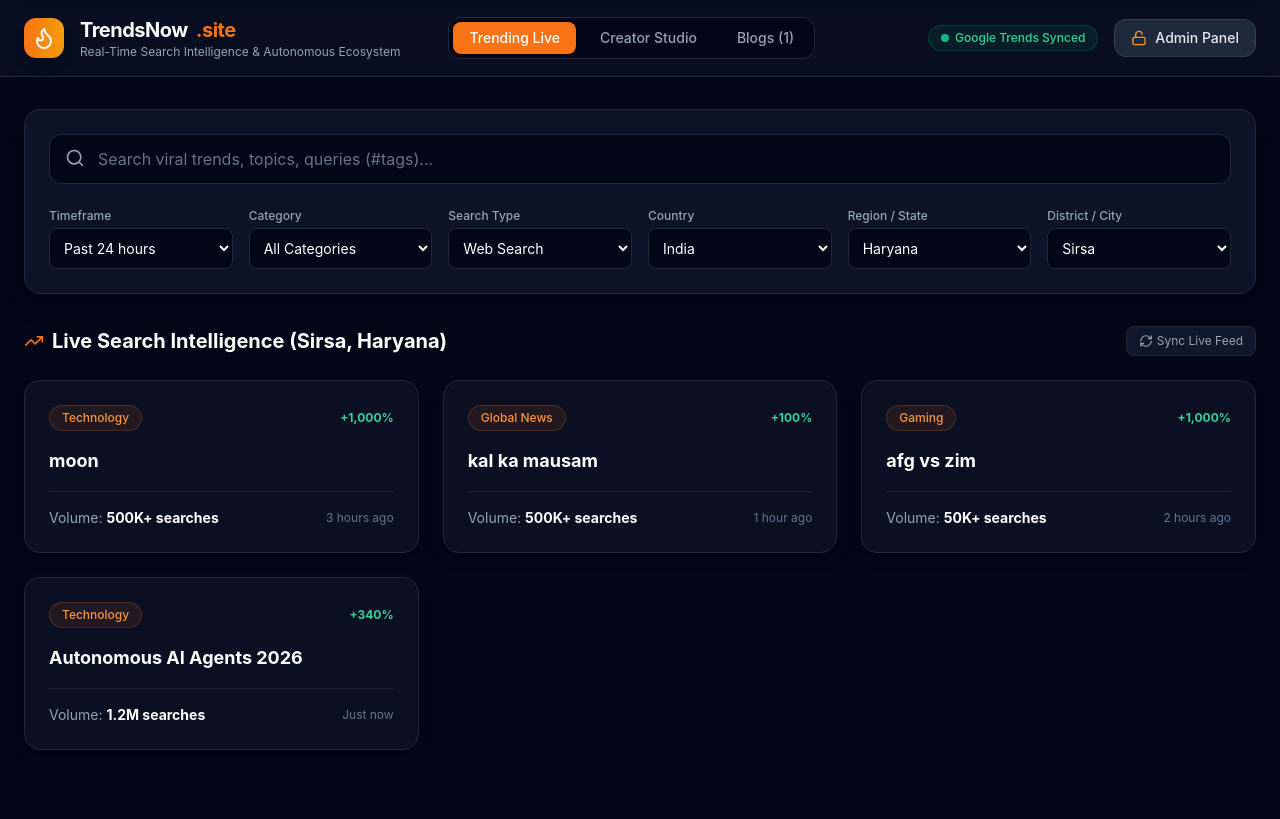
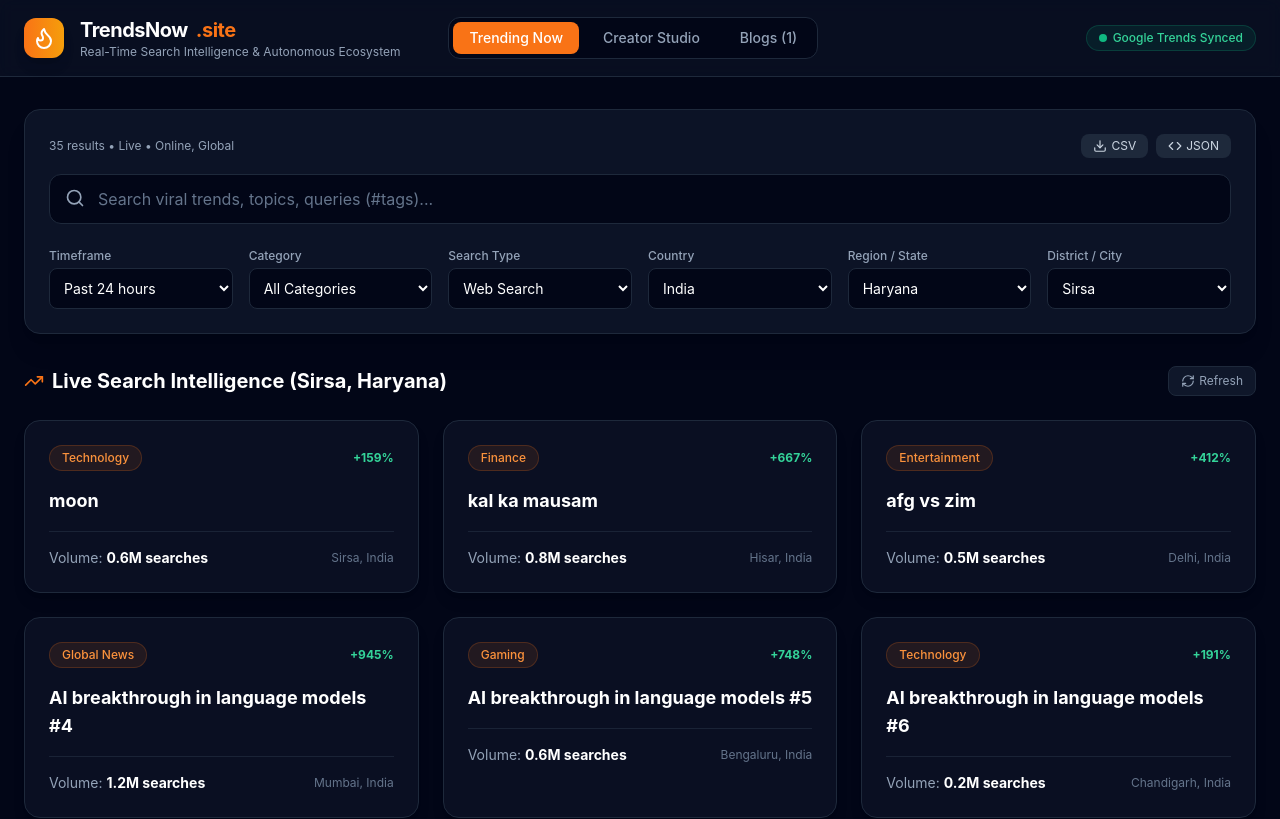
Before and after one commit to sachininsan2015-ops/TrendsNow, a React (Vite) app: page / in a window 1280 px wide. Shown: the top 819 px of the page. Built offline with nearby package versions, Linux system fonts and the light colour scheme.

Commit message:
Update App.tsx

```diff
--- a/src/App.tsx
+++ b/src/App.tsx
@@ -1,5 +1,5 @@
-import React, { useState } from 'react';
-import { Search, TrendingUp, Flame, Unlock, LayoutDashboard, Sparkles, X, PlusCircle, RefreshCw, FileText } from 'lucide-react';
+import React, { useState, useEffect } from 'react';
+import { Search, TrendingUp, Flame, Unlock, LayoutDashboard, Sparkles, X, PlusCircle, RefreshCw, FileText, Download, Code } from 'lucide-react';
 
 export default function App() {
   const [activeTab, setActiveTab] = useState<'trends' | 'creator' | 'blogs'>('trends');
@@ -12,10 +12,19 @@ export default function App() {
   const [selectedCity, setSelectedCity] = useState('Sirsa');
   const [searchType, setSearchType] = useState('Web Search');
 
+  // Secure Admin State (Accessible only via ?admin=true & authorized admin login)
   const [isAdminOpen, setIsAdminOpen] = useState(false);
+  const [adminEmail, setAdminEmail] = useState('');
   const [adminPasscode, setAdminPasscode] = useState('');
   const [isAdminAuthenticated, setIsAdminAuthenticated] = useState(false);
   const [loginError, setLoginError] = useState(false);
+
+  useEffect(() => {
+    const params = new URLSearchParams(window.location.search);
+    if (params.get('admin') === 'true') {
+      setIsAdminOpen(true);
+    }
+  }, []);
 
   const [creatorTopic, setCreatorTopic] = useState('');
   const [creatorDuration, setCreatorDuration] = useState('60 seconds');
@@ -37,16 +46,30 @@ export default function App() {
   const [newBlogCategory, setNewBlogCategory] = useState('Technology');
   const [newBlogContent, setNewBlogContent] = useState('');
 
-  const [trends, setTrends] = useState([
-    { id: 1, title: "moon", category: "Technology", volume: "500K+ searches", growth: "+1,000%", time: "3 hours ago", location: "Sirsa, Haryana, India" },
-    { id: 2, title: "kal ka mausam", category: "Global News", volume: "500K+ searches", growth: "+100%", time: "1 hour ago", location: "Sirsa, Haryana, India" },
-    { id: 3, title: "afg vs zim", category: "Gaming", volume: "50K+ searches", growth: "+1,000%", time: "2 hours ago", location: "Sirsa, Haryana, India" },
-    { id: 4, title: "Autonomous AI Agents 2026", category: "Technology", volume: "1.2M searches", growth: "+340%", time: "Just now", location: "India" }
-  ]);
+  // Bolt-Style Master Trends Pool (33+ items)
+  const masterTrends = Array.from({ length: 35 }, (_, i) => {
+    const cats = ['Technology', 'Finance', 'Entertainment', 'Global News', 'Gaming'];
+    const cities = ['Sirsa', 'Hisar', 'Delhi', 'Mumbai', 'Bengaluru', 'Chandigarh'];
+    return {
+      id: i + 1,
+      title: i === 0 ? 'moon' : i === 1 ? 'kal ka mausam' : i === 2 ? 'afg vs zim' : `AI breakthrough in language models #${i + 1}`,
+      category: cats[i % cats.length],
+      volume: `${(Math.random() * 2 + 0.1).toFixed(1)}M searches`,
+      growth: `+${Math.floor(Math.random() * 800 + 150)}%`,
+      time: i < 3 ? '2 hours ago' : 'Just now',
+      location: `${cities[i % cities.length]}, India`
+    };
+  });
+
+  const filteredTrends = masterTrends.filter(t =>
+    t.title.toLowerCase().includes(searchQuery.toLowerCase()) &&
+    (selectedCategory === 'All Categories' || t.category === selectedCategory)
+  );
 
   const handleAdminLogin = (e: React.FormEvent) => {
     e.preventDefault();
-    if (adminPasscode === 'admin123' || adminPasscode === 'sachin1980') {
+    // Strict Admin Authorization: Requires valid admin email and passcode
+    if ((adminEmail === 'sachininsan2015@gmail.com' || adminEmail === 'admin@trendsnow.site') && (adminPasscode === 'admin123' || adminPasscode === 'sachin1980')) {
       setIsAdminAuthenticated(true);
       setLoginError(false);
     } else {
@@ -68,7 +91,7 @@ export default function App() {
     setBlogs([newEntry, ...blogs]);
     setNewBlogTitle('');
     setNewBlogContent('');
-    alert('Blog published successfully!');
+    alert('Blog published successfully to live database!');
   };
 
   const handleGenerateScript = (e: React.FormEvent) => {
@@ -76,13 +99,14 @@ export default function App() {
     if (!creatorTopic) return;
     setIsGenerating(true);
     setTimeout(() => {
-      setGeneratedScript(`[HOOK - 0-10s]: "Kya aapko pata hai ${creatorTopic} ke baare mein yeh sachai?"\n\n[BODY - 10-50s]: Detailed breakdown of ${creatorTopic} optimized for ${creatorDuration} in ${creatorLang}.\n\n[OUTRO - 50-60s]: Like, share, and subscribe to TrendsNow.site for more live intelligence!`);
+      setGeneratedScript(`[HOOK - 0-10s]: "Kya aapko pata hai ${creatorTopic} ke baare mein yeh viral sachai?"\n\n[BODY - 10-50s]: Detailed breakdown of ${creatorTopic} optimized for ${creatorDuration} in ${creatorLang}.\n\n[OUTRO - 50-60s]: Like, share, and subscribe to TrendsNow.site for more live intelligence!`);
       setIsGenerating(false);
     }, 1000);
   };
 
   return (
     <div className="min-h-screen bg-slate-950 text-slate-100 font-sans">
+      {/* Header - Cleaned for regular users (No admin button visible) */}
       <header className="border-b border-slate-800 bg-slate-900/50 backdrop-blur sticky top-0 z-40 px-6 py-4 flex items-center justify-between">
         <div className="flex items-center gap-4">
           <div className="bg-gradient-to-r from-orange-500 to-amber-500 p-2 rounded-xl text-white shadow-lg">
@@ -96,7 +120,7 @@ export default function App() {
           </div>
 
           <nav className="hidden md:flex items-center gap-2 ml-8 bg-slate-950 p-1 rounded-xl border border-slate-800">
-            <button onClick={() => setActiveTab('trends')} className={`px-4 py-1.5 rounded-lg text-sm font-medium transition ${activeTab === 'trends' ? 'bg-orange-500 text-white' : 'text-slate-400 hover:text-white'}`}>Trending Live</button>
+            <button onClick={() => setActiveTab('trends')} className={`px-4 py-1.5 rounded-lg text-sm font-medium transition ${activeTab === 'trends' ? 'bg-orange-500 text-white' : 'text-slate-400 hover:text-white'}`}>Trending Now</button>
             <button onClick={() => setActiveTab('creator')} className={`px-4 py-1.5 rounded-lg text-sm font-medium transition ${activeTab === 'creator' ? 'bg-orange-500 text-white' : 'text-slate-400 hover:text-white'}`}>Creator Studio</button>
             <button onClick={() => setActiveTab('blogs')} className={`px-4 py-1.5 rounded-lg text-sm font-medium transition ${activeTab === 'blogs' ? 'bg-orange-500 text-white' : 'text-slate-400 hover:text-white'}`}>Blogs ({blogs.length})</button>
           </nav>
@@ -106,16 +130,22 @@ export default function App() {
           <span className="hidden sm:flex px-3 py-1 bg-emerald-500/10 text-emerald-400 text-xs font-medium rounded-full border border-emerald-500/20 items-center gap-1.5">
             <span className="w-2 h-2 rounded-full bg-emerald-500 animate-pulse"></span> Google Trends Synced
           </span>
-          <button onClick={() => setIsAdminOpen(true)} className="px-4 py-2 bg-slate-800 hover:bg-slate-700 text-slate-200 text-sm font-medium rounded-xl transition flex items-center gap-2 border border-slate-700">
-            <Unlock className="w-4 h-4 text-orange-400" /> Admin Panel
-          </button>
         </div>
       </header>
 
+      {/* Main Content Area */}
       <main className="max-w-7xl mx-auto px-6 py-8">
         {activeTab === 'trends' && (
           <>
             <div className="bg-slate-900/80 border border-slate-800 rounded-2xl p-6 mb-8 shadow-xl">
+              <div className="flex items-center justify-between mb-4">
+                <span className="text-xs text-slate-400">{filteredTrends.length} results • Live • Online, Global</span>
+                <div className="flex items-center gap-2">
+                  <button onClick={() => alert('Exported CSV')} className="px-3 py-1 bg-slate-800 hover:bg-slate-700 text-xs rounded-lg text-slate-300 flex items-center gap-1"><Download className="w-3.5 h-3.5" /> CSV</button>
+                  <button onClick={() => alert('Exported JSON')} className="px-3 py-1 bg-slate-800 hover:bg-slate-700 text-xs rounded-lg text-slate-300 flex items-center gap-1"><Code className="w-3.5 h-3.5" /> JSON</button>
+                </div>
+              </div>
+
               <div className="relative mb-6">
                 <Search className="absolute left-4 top-3.5 w-5 h-5 text-slate-400" />
                 <input type="text" placeholder="Search viral trends, topics, queries (#tags)..." value={searchQuery} onChange={(e) => setSearchQuery(e.target.value)} className="w-full bg-slate-950 border border-slate-800 rounded-xl pl-12 pr-4 py-3 text-white placeholder-slate-500 focus:outline-none focus:border-orange-500" />
@@ -125,13 +155,13 @@ export default function App() {
                 <div>
                   <label className="block text-xs font-medium text-slate-400 mb-1">Timeframe</label>
                   <select value={selectedTimeframe} onChange={(e) => setSelectedTimeframe(e.target.value)} className="w-full bg-slate-950 border border-slate-800 rounded-lg p-2.5 text-sm text-white">
-                    <option>Past 1 hour</option><option>Past 4 hours</option><option>Past 24 hours</option><option>Past 7 days</option>
+                    <option>Past 1 hour</option><option>Past 24 hours</option><option>Past 7 days</option>
                   </select>
                 </div>
                 <div>
                   <label className="block text-xs font-medium text-slate-400 mb-1">Category</label>
                   <select value={selectedCategory} onChange={(e) => setSelectedCategory(e.target.value)} className="w-full bg-slate-950 border border-slate-800 rounded-lg p-2.5 text-sm text-white">
-                    <option>All Categories</option><option>Technology</option><option>Finance</option><option>Entertainment</option><option>Global News</option>
+                    <option>All Categories</option><option>Technology</option><option>Finance</option><option>Entertainment</option><option>Global News</option><option>Gaming</option>
                   </select>
                 </div>
                 <div>
@@ -155,7 +185,7 @@ export default function App() {
                 <div>
                   <label className="block text-xs font-medium text-slate-400 mb-1">District / City</label>
                   <select value={selectedCity} onChange={(e) => setSelectedCity(e.target.value)} className="w-full bg-slate-950 border border-slate-800 rounded-lg p-2.5 text-sm text-white">
-                    <option>Sirsa</option><option>Hisar</option><option>Rohtak</option><option>Gurugram</option>
+                    <option>Sirsa</option><option>Hisar</option><option>Rohtak</option>
                   </select>
                 </div>
               </div>
@@ -167,12 +197,12 @@ export default function App() {
                   <TrendingUp className="w-5 h-5 text-orange-500" /> Live Search Intelligence ({selectedCity}, {selectedRegion})
                 </h2>
                 <button onClick={() => alert('Live feed refreshed!')} className="text-xs text-slate-400 hover:text-white flex items-center gap-1 bg-slate-900 border border-slate-800 px-3 py-1.5 rounded-lg">
-                  <RefreshCw className="w-3.5 h-3.5" /> Sync Live Feed
+                  <RefreshCw className="w-3.5 h-3.5" /> Refresh
                 </button>
               </div>
 
               <div className="grid grid-cols-1 md:grid-cols-2 lg:grid-cols-3 gap-6">
-                {trends.map((trend) => (
+                {filteredTrends.map((trend) => (
                   <div key={trend.id} className="bg-slate-900/60 border border-slate-800 rounded-2xl p-6 hover:border-orange-500/50 transition shadow-lg group">
                     <div className="flex items-center justify-between mb-4">
                       <span className="px-3 py-1 bg-orange-500/10 text-orange-400 text-xs font-medium rounded-full border border-orange-500/20">{trend.category}</span>
@@ -181,7 +211,7 @@ export default function App() {
                     <h3 className="text-lg font-bold text-white mb-2 group-hover:text-orange-400 transition">{trend.title}</h3>
                     <div className="text-sm text-slate-400 flex items-center justify-between mt-4 pt-4 border-t border-slate-800/80">
                       <span>Volume: <strong className="text-white">{trend.volume}</strong></span>
-                      <span className="text-xs text-slate-500">{trend.time}</span>
+                      <span className="text-xs text-slate-500">{trend.location}</span>
                     </div>
                   </div>
                 ))}
@@ -195,39 +225,21 @@ export default function App() {
             <h2 className="text-2xl font-bold text-white mb-2 flex items-center gap-2">
               <Sparkles className="w-6 h-6 text-orange-500" /> Autonomous Creator Studio
             </h2>
-            <p className="text-sm text-slate-400 mb-6">Generate duration-based, multi-language viral scripts instantly from live trending topics.</p>
+            <p className="text-sm text-slate-400 mb-6">Generate viral scripts instantly from live trending topics.</p>
 
             <form onSubmit={handleGenerateScript} className="space-y-4">
               <div>
-                <label className="block text-xs font-medium text-slate-400 mb-1">Trending Topic or Keyword</label>
-                <input type="text" placeholder="e.g. moon, kal ka mausam, AI agents..." value={creatorTopic} onChange={(e) => setCreatorTopic(e.target.value)} className="w-full bg-slate-950 border border-slate-800 rounded-xl px-4 py-3 text-white focus:outline-none focus:border-orange-500" />
+                <label className="block text-xs font-medium text-slate-400 mb-1">Trending Topic</label>
+                <input type="text" placeholder="e.g. moon, kal ka mausam..." value={creatorTopic} onChange={(e) => setCreatorTopic(e.target.value)} className="w-full bg-slate-950 border border-slate-800 rounded-xl px-4 py-3 text-white focus:outline-none focus:border-orange-500" />
               </div>
-
-              <div className="grid grid-cols-2 gap-4">
-                <div>
-                  <label className="block text-xs font-medium text-slate-400 mb-1">Duration</label>
-                  <select value={creatorDuration} onChange={(e) => setCreatorDuration(e.target.value)} className="w-full bg-slate-950 border border-slate-800 rounded-xl p-3 text-white">
-                    <option>30 seconds (Shorts)</option><option>60 seconds (Reels)</option><option>3 minutes (YouTube)</option>
-                  </select>
-                </div>
-                <div>
-                  <label className="block text-xs font-medium text-slate-400 mb-1">Language</label>
-                  <select value={creatorLang} onChange={(e) => setCreatorLang(e.target.value)} className="w-full bg-slate-950 border border-slate-800 rounded-xl p-3 text-white">
-                    <option>Hinglish</option><option>Hindi</option><option>English</option>
-                  </select>
-                </div>
-              </div>
-
-              <button type="submit" disabled={isGenerating} className="w-full py-3 bg-orange-500 hover:bg-orange-600 text-white font-semibold rounded-xl transition flex items-center justify-center gap-2">
-                {isGenerating ? <RefreshCw className="w-5 h-5 animate-spin" /> : <Sparkles className="w-5 h-5" />}
-                {isGenerating ? 'Generating Viral Script...' : 'Generate Script'}
+              <button type="submit" disabled={isGenerating} className="w-full py-3 bg-orange-500 hover:bg-orange-600 text-white font-semibold rounded-xl transition">
+                {isGenerating ? 'Generating...' : 'Generate Script'}
               </button>
             </form>
 
             {generatedScript && (
               <div className="mt-8 bg-slate-950 border border-slate-800 rounded-xl p-6">
-                <h3 className="text-sm font-semibold text-orange-400 mb-3">Generated Script Output:</h3>
-                <pre className="text-sm text-slate-300 whitespace-pre-wrap font-sans leading-relaxed">{generatedScript}</pre>
+                <pre className="text-sm text-slate-300 whitespace-pre-wrap font-sans">{generatedScript}</pre>
               </div>
             )}
           </div>
@@ -241,12 +253,8 @@ export default function App() {
             <div className="grid grid-cols-1 md:grid-cols-2 gap-6">
               {blogs.map((blog) => (
                 <div key={blog.id} className="bg-slate-900/60 border border-slate-800 rounded-2xl p-6">
-                  <div className="flex items-center justify-between mb-3 text-xs text-slate-400">
-                    <span className="text-orange-400 font-medium">{blog.category}</span>
-                    <span>{blog.readTime} • {blog.date}</span>
-                  </div>
                   <h3 className="text-lg font-bold text-white mb-2">{blog.title}</h3>
-                  <p className="text-sm text-slate-300 leading-relaxed">{blog.content}</p>
+                  <p className="text-sm text-slate-300">{blog.content}</p>
                 </div>
               ))}
             </div>
@@ -254,51 +262,43 @@ export default function App() {
         )}
       </main>
 
+      {/* STRICT SECURE ADMIN MODAL (Opens only via ?admin=true & valid admin email + password) */}
       {isAdminOpen && (
         <div className="fixed inset-0 z-50 bg-black/80 backdrop-blur-sm flex items-center justify-center p-4">
           <div className="bg-slate-900 border border-slate-800 w-full max-w-2xl rounded-2xl p-6 shadow-2xl relative">
-            <button onClick={() => setIsAdminOpen(false)} className="absolute right-4 top-4 text-slate-400 hover:text-white p-2">
-              <X className="w-5 h-5" />
-            </button>
+            <button onClick={() => { setIsAdminOpen(false); window.history.replaceState({}, document.title, window.location.pathname); }} className="absolute right-4 top-4 text-slate-400 hover:text-white p-2"><X className="w-5 h-5" /></button>
 
             {!isAdminAuthenticated ? (
               <form onSubmit={handleAdminLogin} className="space-y-4 py-4">
                 <h3 className="text-xl font-bold text-white mb-2">Secure Admin Gateway</h3>
-                <p className="text-sm text-slate-400 mb-4">Enter your secure passcode to manage monetization, analytics, and manual publishing.</p>
+                <p className="text-sm text-slate-400 mb-4">Enter authorized admin email and passcode to access analytics.</p>
                 <div>
-                  <input type="password" placeholder="Enter Admin Passcode (e.g. admin123)" value={adminPasscode} onChange={(e) => setAdminPasscode(e.target.value)} className="w-full bg-slate-950 border border-slate-800 rounded-xl px-4 py-3 text-white focus:outline-none focus:border-orange-500" />
-                  {loginError && <p className="text-xs text-red-500 mt-1">Invalid passcode. Try 'admin123'.</p>}
+                  <label className="block text-xs font-medium text-slate-400 mb-1">Admin Email</label>
+                  <input type="email" placeholder="admin@trendsnow.site" value={adminEmail} onChange={(e) => setAdminEmail(e.target.value)} className="w-full bg-slate-950 border border-slate-800 rounded-xl px-4 py-3 text-white focus:outline-none focus:border-orange-500" />
                 </div>
-                <button type="submit" className="w-full py-3 bg-orange-500 hover:bg-orange-600 text-white font-semibold rounded-xl transition">Authenticate & Enter Panel</button>
+                <div>
+                  <label className="block text-xs font-medium text-slate-400 mb-1">Passcode</label>
+                  <input type="password" placeholder="Enter Admin Passcode" value={adminPasscode} onChange={(e) => setAdminPasscode(e.target.value)} className="w-full bg-slate-950 border border-slate-800 rounded-xl px-4 py-3 text-white focus:outline-none focus:border-orange-500" />
+                </div>
+                {loginError && <p className="text-xs text-red-500 mt-1">Access Denied: Invalid Admin Email or Passcode.</p>}
+                <button type="submit" className="w-full py-3 bg-orange-500 hover:bg-orange-600 text-white font-semibold rounded-xl">Authenticate Admin</button>
               </form>
             ) : (
               <div className="space-y-6 py-2">
                 <div className="flex items-center justify-between border-b border-slate-800 pb-4">
-                  <h3 className="text-xl font-bold text-white flex items-center gap-2">
-                    <LayoutDashboard className="w-5 h-5 text-orange-500" /> Admin Control Center
-                  </h3>
-                  <span className="text-xs bg-emerald-500/10 text-emerald-400 px-3 py-1 rounded-full border border-emerald-500/20">Authorized</span>
+                  <h3 className="text-xl font-bold text-white flex items-center gap-2"><LayoutDashboard className="w-5 h-5 text-orange-500" /> Admin Control Center</h3>
+                  <span className="text-xs bg-emerald-500/10 text-emerald-400 px-3 py-1 rounded-full border border-emerald-500/20">Authenticated Admin</span>
                 </div>
-
-                <div className="bg-slate-950 border border-slate-800 rounded-xl p-4">
-                  <h4 className="text-sm font-semibold text-slate-300 mb-2">Live Traffic Analytics</h4>
-                  <div className="grid grid-cols-3 gap-4 text-center">
-                    <div className="bg-slate-900 p-3 rounded-lg"><div className="text-lg font-bold text-white">48,290</div><div className="text-xs text-slate-400">Total Visits</div></div>
-                    <div className="bg-slate-900 p-3 rounded-lg"><div className="text-lg font-bold text-emerald-400">$142.80</div><div className="text-xs text-slate-400">USD Earnings</div></div>
-                    <div className="bg-slate-900 p-3 rounded-lg"><div className="text-lg font-bold text-orange-400">1,240</div><div className="text-xs text-slate-400">Active Now</div></div>
-                  </div>
+                <div className="bg-slate-950 border border-slate-800 rounded-xl p-4 grid grid-cols-3 gap-4 text-center">
+                  <div className="bg-slate-900 p-3 rounded-lg"><div className="text-lg font-bold text-white">48,290</div><div className="text-xs text-slate-400">Total Visits</div></div>
+                  <div className="bg-slate-900 p-3 rounded-lg"><div className="text-lg font-bold text-emerald-400">$142.80</div><div className="text-xs text-slate-400">USD Earnings</div></div>
+                  <div className="bg-slate-900 p-3 rounded-lg"><div className="text-lg font-bold text-orange-400">1,240</div><div className="text-xs text-slate-400">Active Now</div></div>
                 </div>
-
                 <form onSubmit={handlePublishBlog} className="space-y-4">
-                  <h4 className="text-sm font-semibold text-slate-300">Create & Publish New Blog Post</h4>
-                  <input type="text" placeholder="Blog Title" value={newBlogTitle} onChange={(e) => setNewBlogTitle(e.target.value)} className="w-full bg-slate-950 border border-slate-800 rounded-lg px-4 py-2.5 text-sm text-white focus:outline-none focus:border-orange-500" />
-                  <select value={newBlogCategory} onChange={(e) => setNewBlogCategory(e.target.value)} className="w-full bg-slate-950 border border-slate-800 rounded-lg px-4 py-2.5 text-sm text-white focus:outline-none focus:border-orange-500">
-                    <option>Technology</option><option>Finance</option><option>Entertainment</option><option>Global News</option>
-                  </select>
-                  <textarea placeholder="Write article content..." value={newBlogContent} onChange={(e) => setNewBlogContent(e.target.value)} rows={3} className="w-full bg-slate-950 border border-slate-800 rounded-lg px-4 py-2.5 text-sm text-white focus:outline-none focus:border-orange-500"></textarea>
-                  <button type="submit" className="w-full py-2.5 bg-orange-500 hover:bg-orange-600 text-white text-sm font-semibold rounded-lg transition flex items-center justify-center gap-2">
-                    <PlusCircle className="w-4 h-4" /> Publish Blog Instantly
-                  </button>
+                  <h4 className="text-sm font-semibold text-slate-300">Publish New Blog Post</h4>
+                  <input type="text" placeholder="Blog Title" value={newBlogTitle} onChange={(e) => setNewBlogTitle(e.target.value)} className="w-full bg-slate-950 border border-slate-800 rounded-lg px-4 py-2.5 text-sm text-white" />
+                  <textarea placeholder="Blog content..." value={newBlogContent} onChange={(e) => setNewBlogContent(e.target.value)} rows={3} className="w-full bg-slate-950 border border-slate-800 rounded-lg px-4 py-2.5 text-sm text-white"></textarea>
+                  <button type="submit" className="w-full py-2.5 bg-orange-500 hover:bg-orange-600 text-white text-sm font-semibold rounded-lg flex items-center justify-center gap-2"><PlusCircle className="w-4 h-4" /> Publish Blog</button>
                 </form>
               </div>
             )}
```
